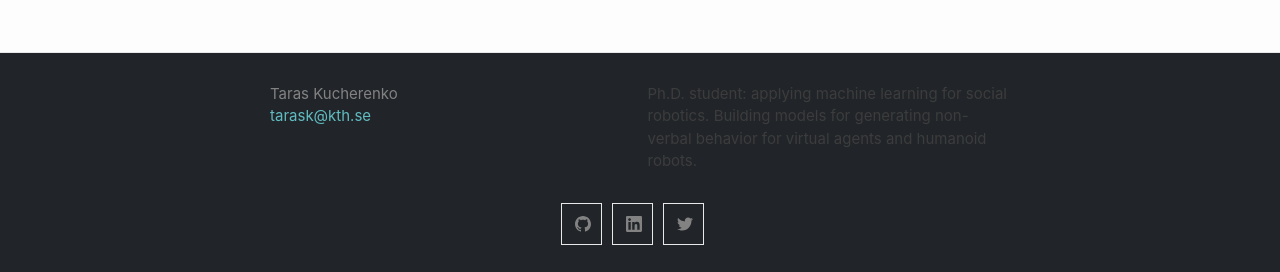
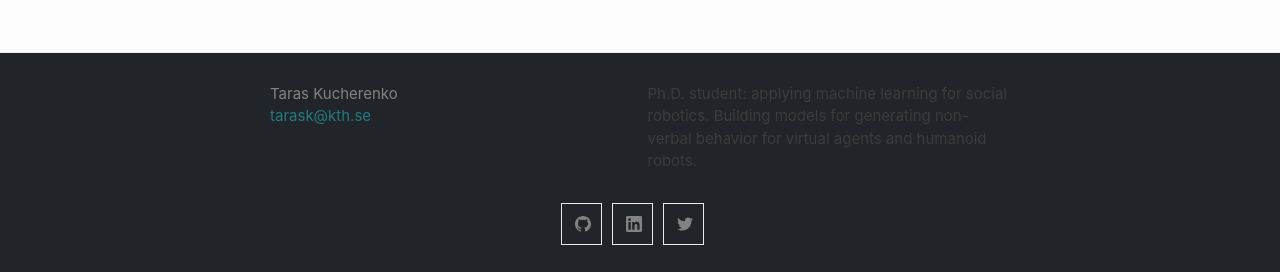
Before and after one commit to Svito-zar/Svito-zar.github.io, a Jekyll site: the page built from about.md, in a window 1280 px wide. Shown: the part 625-897 px from the top of the page. Built offline with Jekyll 4.4.1, drawn with Linux system fonts in a browser that asks for light colours; our own code applies the rules of GitHub Pages for plain Markdown files.

Commit message:
change links color

```diff
--- a/_sass/minima/_layout.scss
+++ b/_sass/minima/_layout.scss
@@ -2,7 +2,7 @@
  * Site header
  */
 a {
-  color: #60bcc1;
+  color: #227b80;
   text-decoration: none !important;
 }
 a:hover {
```
